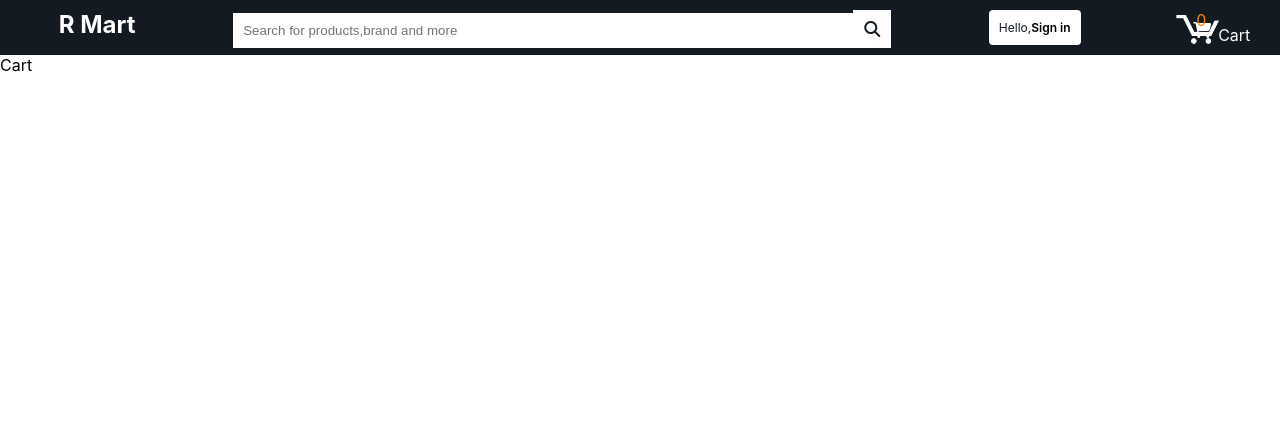
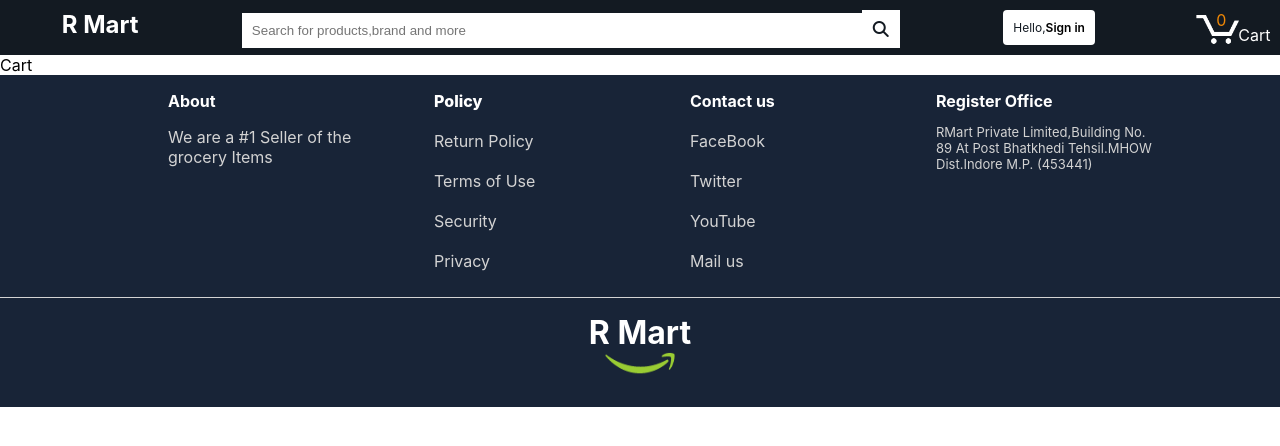
Before and after one commit to Abhijrt/r-mart-frontend, a React (Create React App) app: page /cart in a window 1280 px wide. Shown: the top 446 px of the page. Built offline with nearby package versions, Linux system fonts and the light colour scheme.

Commit message:
adding the footer

```diff
--- a/src/components/App.js
+++ b/src/components/App.js
@@ -2,6 +2,7 @@
 import { BrowserRouter as Router, Route, Switch } from "react-router-dom";
 import { NavBar, Crousal, Cart, Login } from "../components";
 import "../styles/app.scss";
+import Footer from "./Footer";
 
 export default class App extends Component {
   render() {
@@ -15,6 +16,7 @@
             <Route path="/login" exact component={Login} />
             <Route path="/cart" exact component={Cart} />
           </Switch>
+          <Footer />
         </div>
       </Router>
     );
--- /dev/null
+++ b/src/components/Footer.js
@@ -0,0 +1,53 @@
+import React, { Component } from "react";
+import smily from "../static/images/smiley.png";
+export default class Footer extends Component {
+  render() {
+    return (
+      <footer className="main-footer-container">
+        <div className="first-container">
+          <div className="about">
+            <ul>
+              <li className="footer-heading">About</li>
+              <li>
+                <p>We are a #1 Seller of the grocery Items</p>
+              </li>
+            </ul>
+          </div>
+          <div className="policy">
+            <ul>
+              <li className="footer-heading">Policy</li>
+              <li>Return Policy</li>
+              <li>Terms of Use</li>
+              <li>Security</li>
+              <li>Privacy</li>
+            </ul>
+          </div>
+          <div className="contact-us">
+            <ul>
+              <li className="footer-heading">Contact us</li>
+              <li>FaceBook</li>
+              <li>Twitter</li>
+              <li>YouTube</li>
+              <li>Mail us</li>
+            </ul>
+          </div>
+          <div className="register-office">
+            <ul>
+              <li className="footer-heading">Register Office</li>
+              <li>
+                <p>
+                  RMart Private Limited,Building No. 89 At Post Bhatkhedi
+                  Tehsil.MHOW Dist.Indore M.P. (453441)
+                </p>
+              </li>
+            </ul>
+          </div>
+        </div>
+        <div className="extra-space">
+          <h1>R Mart</h1>
+          <img src={smily} alt="smily" />
+        </div>
+      </footer>
+    );
+  }
+}
--- a/src/components/NavBar.js
+++ b/src/components/NavBar.js
@@ -25,7 +25,7 @@
           <Link className="nav-link" to="/cart">
             <span className="cart-count">0</span>
             <img src={cartImage} alt="cart" />
-            <i className="fa fa-shopping-cart"></i>
+            {/* <i className="fa fa-shopping-cart"></i> */}
             <span>Cart</span>
           </Link>
         </div>
--- /dev/null
+++ b/src/styles/Footer.scss
@@ -0,0 +1,112 @@
+.main-footer-container {
+  display: flex;
+  justify-content: space-around;
+  height: 332px;
+  background-color: #182437;
+  color: lightgrey;
+  flex-direction: column;
+  .first-container {
+    display: flex;
+    justify-content: space-around;
+    .about {
+      display: flex;
+      flex-direction: column;
+      width: 20%;
+      margin-left: 10%;
+      ul {
+        .footer-heading {
+          color: white;
+          font-size: 1rem;
+          font-weight: 700;
+        }
+        li {
+          list-style: none;
+        }
+      }
+      p {
+        color: lightgrey;
+      }
+    }
+    .policy {
+      display: flex;
+      flex-direction: column;
+      width: 20%;
+      ul {
+        .footer-heading {
+          color: white;
+          font-size: 1rem;
+          font-weight: 800;
+          padding-top: 0;
+        }
+        li {
+          list-style: none;
+          padding: 10px;
+          color: lightgrey;
+        }
+      }
+    }
+    .contact-us {
+      display: flex;
+      flex-direction: column;
+      width: 20%;
+      ul {
+        .footer-heading {
+          color: white;
+          font-size: 1rem;
+          font-weight: 700;
+          padding-top: 0;
+        }
+        li {
+          list-style: none;
+          padding: 10px;
+          color: lightgrey;
+        }
+      }
+    }
+    .register-office {
+      display: flex;
+      flex-direction: column;
+      width: 20%;
+      margin-right: 10%;
+      ul {
+        .footer-heading {
+          color: white;
+          font-size: 1rem;
+          font-weight: 700;
+        }
+        li {
+          list-style: none;
+        }
+      }
+      p {
+        color: lightgrey;
+        font-size: 13px;
+      }
+    }
+  }
+
+  .extra-space {
+    display: flex;
+    flex-direction: column;
+    border-top: 0.5px solid lightgrey;
+    height: 20vh;
+    justify-content: center;
+    h1 {
+      color: white;
+      align-self: center;
+      margin: 0;
+    }
+    img {
+      align-self: center;
+      height: 40px;
+      width: 80px;
+      bottom: 10px;
+    }
+    // display: flex;
+    // flex-direction: column;
+    // // justify-content: space-around;
+    // height: 20vh;
+    // width: 100%;
+    // border: 1px solid red;
+  }
+}
--- a/src/styles/app.scss
+++ b/src/styles/app.scss
@@ -1,3 +1,4 @@
 @import "./NavBar.scss";
 @import "./Crousal.scss";
 @import "./Login.scss";
+@import "./Footer.scss";
```
Also changed, not shown: src/static/images/background-login.jpeg (added), src/static/images/smiley.png (added).
